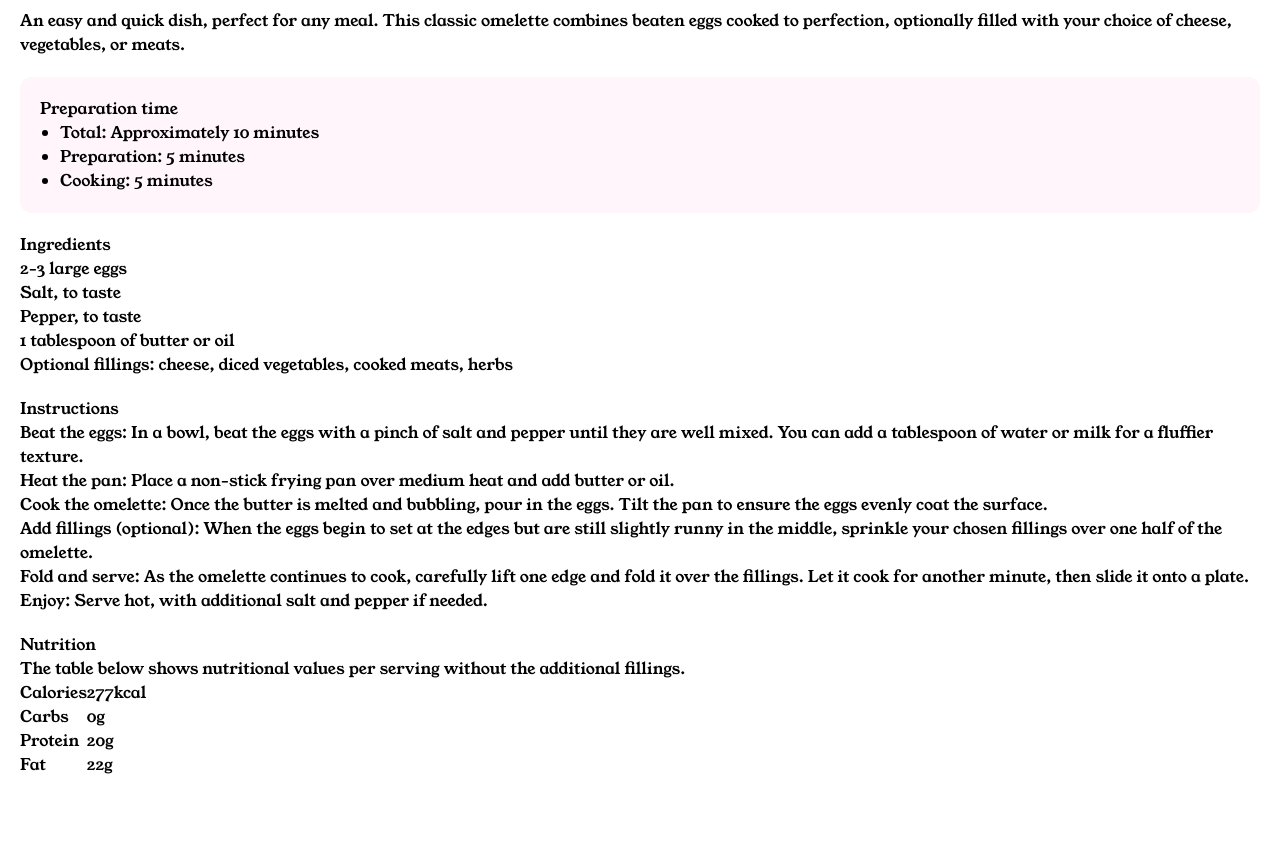
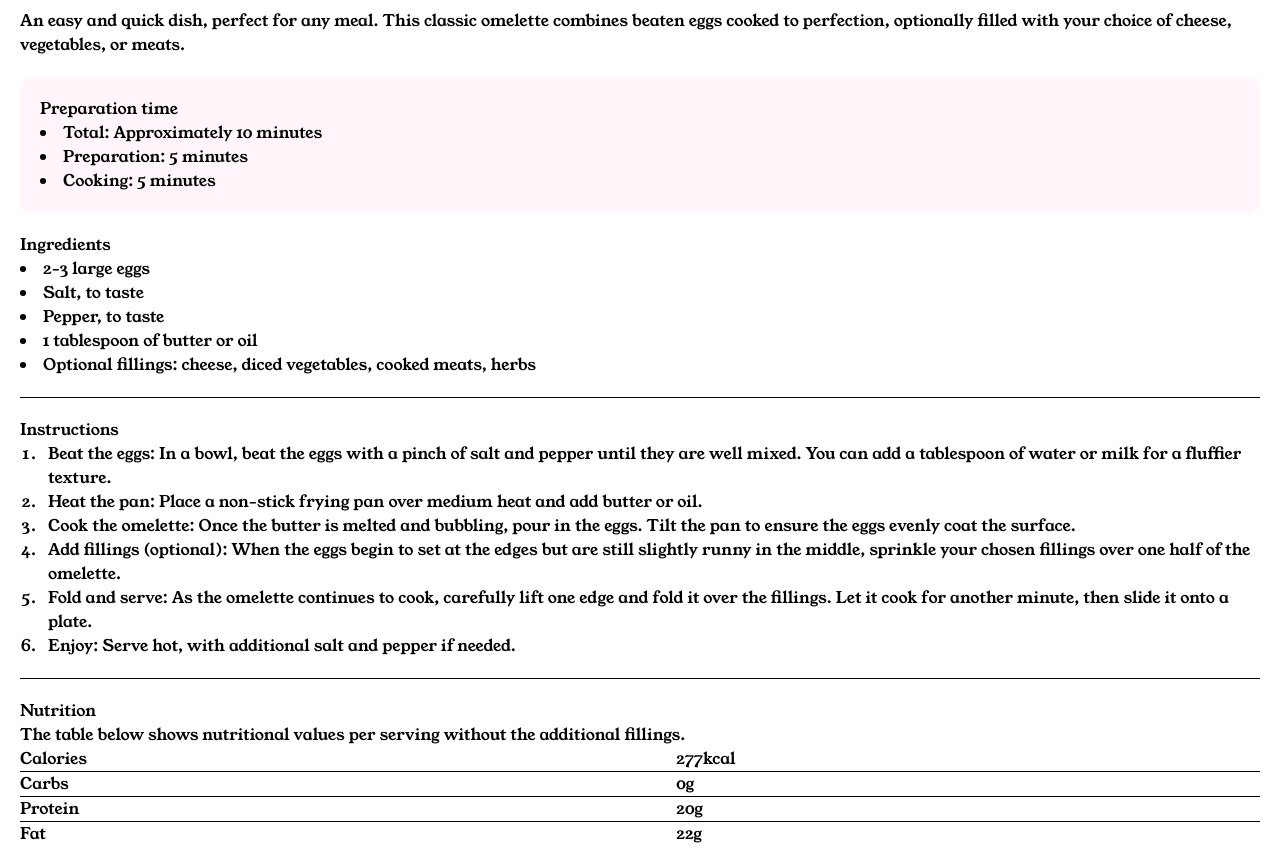
Before and after one commit to 7savv7/frontendmentor, a React (Vite) app in the folder newbie/recipe-page/: page / in a window 1280 px wide. Shown: the part 660-1526 px from the top of the page. Before the commit the page ends 1457 px from the top, so only its background shows below. Built offline with nearby package versions, Linux system fonts and the light colour scheme.

Commit message:
[recipe-page]: Style lists and table

```diff
--- a/newbie/recipe-page/src/App.tsx
+++ b/newbie/recipe-page/src/App.tsx
@@ -1,7 +1,11 @@
 function App() {
   return (
     <div className="min-h-svh lg:min-h-screen">
-      <img src="/images/image-omelette.jpeg" alt="omelette" />
+      <img
+        className="w-full"
+        src="/images/image-omelette.jpeg"
+        alt="omelette"
+      />
 
       <div className="p-5 flex flex-col gap-5">
         <h1 className="text-[1.8em]">Simple Omelette Recipe</h1>
@@ -15,17 +19,17 @@ function App() {
         <div className="bg-rose-50 rounded-xl p-5">
           <p>Preparation time</p>
 
-          <ul className="list-disc pl-5">
+          <ul className="list-disc list-inside">
             <li>Total: Approximately 10 minutes</li>
             <li>Preparation: 5 minutes</li>
             <li>Cooking: 5 minutes</li>
           </ul>
         </div>
 
-        <div>
+        <div className="border-b pb-5">
           <p>Ingredients</p>
 
-          <ul>
+          <ul className="list-disc list-inside">
             <li>2-3 large eggs</li>
             <li>Salt, to taste</li>
             <li>Pepper, to taste</li>
@@ -36,10 +40,10 @@ function App() {
           </ul>
         </div>
 
-        <div>
+        <div className="border-b pb-5">
           <p>Instructions</p>
 
-          <ol>
+          <ol className="list-decimal pl-5 [&>li]:pl-2">
             <li>
               Beat the eggs: In a bowl, beat the eggs with a pinch of salt and
               pepper until they are well mixed. You can add a tablespoon of
@@ -71,11 +75,14 @@ function App() {
 
         <div>
           <p>Nutrition</p>
+
           <p>
             The table below shows nutritional values per serving without the
             additional fillings.
           </p>
-          <table>
+
+          <table className="w-full border-collapse [&_tr:not(:last-child)]:border-b">
+            <tbody>
               <tr>
                 <td>Calories</td>
                 <td>277kcal</td>
@@ -92,6 +99,7 @@ function App() {
                 <td>Fat</td>
                 <td>22g</td>
               </tr>
+            </tbody>
           </table>
         </div>
       </div>
```
Lines whose indentation alone changed are shown as unchanged.
